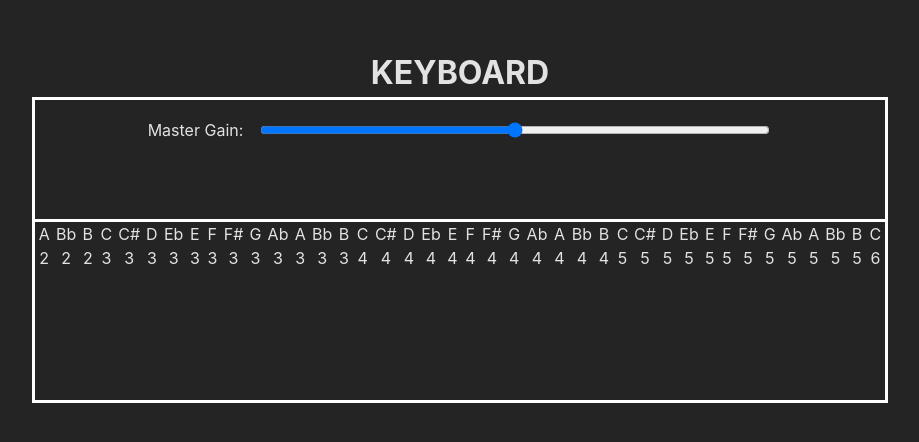
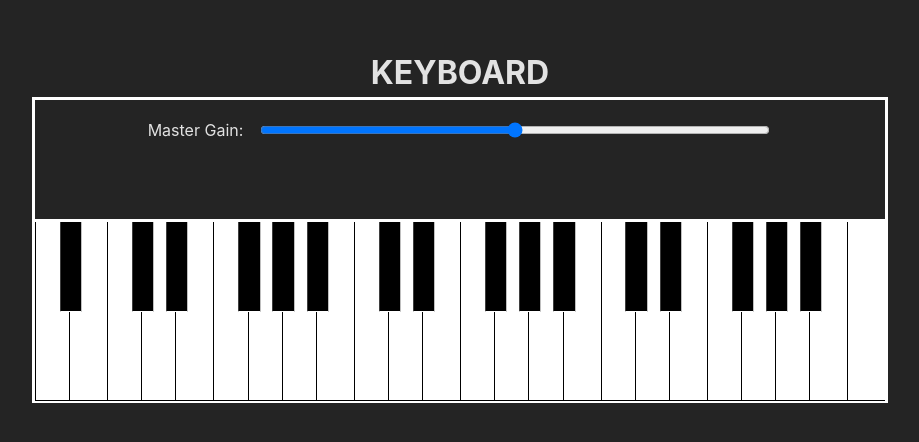
Before and after one commit to nchau3/RK-23-Keyboard, a React (Vite) app: page / in a window 1280 px wide. Shown: the part 174-616 px from the top of the page, without its empty margins (180-1099 px from the left). Built offline with nearby package versions, Linux system fonts and the light colour scheme.

Commit message:
styling black/white keys

```diff
--- a/src/components/Key.jsx
+++ b/src/components/Key.jsx
@@ -1,7 +1,7 @@
 export default function Key(props) {
   return (
-    <div className="key">
-      {props.note} {props.octave}
+    <div
+      className={props.whiteKey ? "key key-white" : "key key-black"}>
     </div>
   )
 }
--- a/src/components/Keyboard.jsx
+++ b/src/components/Keyboard.jsx
@@ -30,6 +30,7 @@ export default function Keyboard() {
           note={key[0]}
           octave={index}
           freq={key[1]}
+          whiteKey={key[0].length === 2 ? false : true}
         />
       )
     })
--- a/src/styles/component-styles/keyboard.scss
+++ b/src/styles/component-styles/keyboard.scss
@@ -16,8 +16,14 @@
 }
 
 .key {
+  flex: 1;
+  color: black;
   user-select: none;
   position: relative;
+
+  &:active {
+    filter: invert(0.10);
+  }
 }
 
 .key-white {
```
